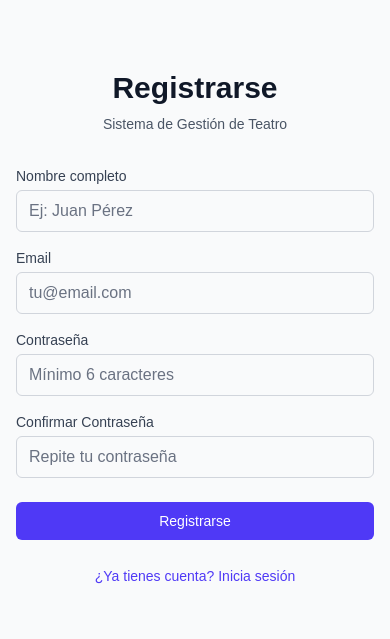
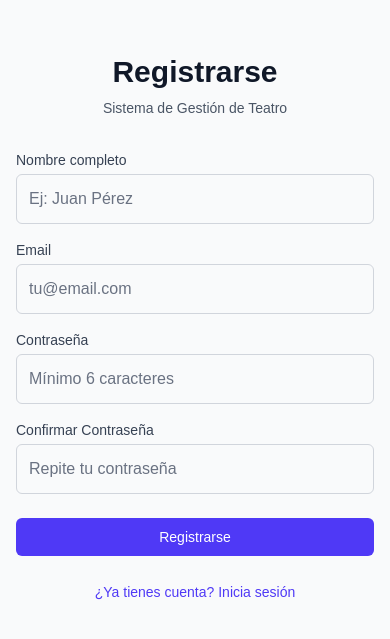
Before and after one commit to ElEcandalo/tickets_app, a Next.js app: page /register in a window 390 px wide. Shown: the part 105-744 px from the top of the page. Built offline with nearby package versions, Linux system fonts and the light colour scheme; no server answers.

Commit message:
UI: Mejoras de padding, ancho y legibilidad en formularios de auth para desktop y mobile

```diff
--- a/src/components/auth/LoginForm.tsx
+++ b/src/components/auth/LoginForm.tsx
@@ -49,7 +49,7 @@
 
   return (
     <div className="min-h-screen flex items-center justify-center bg-gray-50 py-12 px-4 sm:px-6 lg:px-8">
-      <div className="max-w-md w-full space-y-8">
+      <div className="max-w-lg w-full space-y-8">
         <div>
           <h2 className="mt-6 text-center text-3xl font-extrabold text-gray-900">
             Iniciar Sesión
@@ -68,7 +68,7 @@
                 id="email"
                 type="email"
                 autoComplete="email"
-                className="appearance-none rounded-none relative block w-full px-3 py-2 border border-gray-300 placeholder-gray-500 text-gray-900 bg-white rounded-t-md focus:outline-none focus:ring-indigo-500 focus:border-indigo-500 focus:z-10 sm:text-sm"
+                className="appearance-none rounded-none relative block w-full px-3 py-3 border border-gray-300 placeholder-gray-500 text-gray-900 bg-white rounded-t-md focus:outline-none focus:ring-indigo-500 focus:border-indigo-500 focus:z-10 sm:text-base"
                 placeholder="Email"
                 {...register('email', { required: 'El email es obligatorio', pattern: { value: /^[^@\s]+@[^@\s]+\.[^@\s]+$/, message: 'Email inválido' } })}
               />
@@ -82,7 +82,7 @@
                 id="password"
                 type="password"
                 autoComplete="current-password"
-                className="appearance-none rounded-none relative block w-full px-3 py-2 border border-gray-300 placeholder-gray-500 text-gray-900 bg-white rounded-b-md focus:outline-none focus:ring-indigo-500 focus:border-indigo-500 focus:z-10 sm:text-sm"
+                className="appearance-none rounded-none relative block w-full px-3 py-3 border border-gray-300 placeholder-gray-500 text-gray-900 bg-white rounded-b-md focus:outline-none focus:ring-indigo-500 focus:border-indigo-500 focus:z-10 sm:text-base"
                 placeholder="Contraseña"
                 {...register('password', { required: 'La contraseña es obligatoria' })}
               />
--- a/src/components/auth/RecoverPassword.tsx
+++ b/src/components/auth/RecoverPassword.tsx
@@ -31,7 +31,7 @@
 
   return (
     <div className="min-h-screen flex items-center justify-center bg-gray-50 py-12 px-4 sm:px-6 lg:px-8">
-      <div className="max-w-md w-full space-y-8">
+      <div className="max-w-lg w-full space-y-8">
         <div>
           <div className="mx-auto h-12 w-12 flex items-center justify-center rounded-full bg-indigo-100">
             <svg className="h-6 w-6 text-indigo-600" fill="none" viewBox="0 0 24 24" stroke="currentColor">
@@ -70,7 +70,7 @@
                 required: 'El email es obligatorio',
                 pattern: { value: /^[^@\s]+@[^@\s]+\.[^@\s]+$/, message: 'Email inválido' }
               })}
-              className="mt-1 appearance-none relative block w-full px-3 py-2 border border-gray-300 placeholder-gray-500 text-gray-900 rounded-md focus:outline-none focus:ring-indigo-500 focus:border-indigo-500 focus:z-10 sm:text-sm"
+              className="mt-1 appearance-none relative block w-full px-3 py-3 border border-gray-300 placeholder-gray-500 text-gray-900 rounded-md focus:outline-none focus:ring-indigo-500 focus:border-indigo-500 focus:z-10 sm:text-base"
               placeholder="tu@email.com"
             />
             {errors.email && <p className="mt-1 text-sm text-red-600">{errors.email.message}</p>}
--- a/src/components/auth/RegisterForm.tsx
+++ b/src/components/auth/RegisterForm.tsx
@@ -84,7 +84,7 @@
 
   return (
     <div className="min-h-screen flex items-center justify-center bg-gray-50 py-12 px-4 sm:px-6 lg:px-8">
-      <div className="max-w-md w-full space-y-8">
+      <div className="max-w-lg w-full space-y-8">
         <div>
           <h2 className="mt-6 text-center text-3xl font-extrabold text-gray-900">
             Registrarse
@@ -103,7 +103,7 @@
                 id="full_name"
                 type="text"
                 autoComplete="name"
-                className="mt-1 appearance-none relative block w-full px-3 py-2 border border-gray-300 placeholder-gray-500 text-gray-900 rounded-md focus:outline-none focus:ring-indigo-500 focus:border-indigo-500 focus:z-10 sm:text-sm"
+                className="mt-1 appearance-none relative block w-full px-3 py-3 border border-gray-300 placeholder-gray-500 text-gray-900 rounded-md focus:outline-none focus:ring-indigo-500 focus:border-indigo-500 focus:z-10 sm:text-base"
                 placeholder="Ej: Juan Pérez"
                 {...register('full_name', { required: 'El nombre es obligatorio' })}
               />
@@ -117,7 +117,7 @@
                 id="email"
                 type="email"
                 autoComplete="email"
-                className="mt-1 appearance-none relative block w-full px-3 py-2 border border-gray-300 placeholder-gray-500 text-gray-900 rounded-md focus:outline-none focus:ring-indigo-500 focus:border-indigo-500 focus:z-10 sm:text-sm"
+                className="mt-1 appearance-none relative block w-full px-3 py-3 border border-gray-300 placeholder-gray-500 text-gray-900 rounded-md focus:outline-none focus:ring-indigo-500 focus:border-indigo-500 focus:z-10 sm:text-base"
                 placeholder="tu@email.com"
                 {...register('email', {
                   required: 'El email es obligatorio',
@@ -135,7 +135,7 @@
                 id="password"
                 type="password"
                 autoComplete="new-password"
-                className="mt-1 appearance-none relative block w-full px-3 py-2 border border-gray-300 placeholder-gray-500 text-gray-900 rounded-md focus:outline-none focus:ring-indigo-500 focus:border-indigo-500 focus:z-10 sm:text-sm"
+                className="mt-1 appearance-none relative block w-full px-3 py-3 border border-gray-300 placeholder-gray-500 text-gray-900 rounded-md focus:outline-none focus:ring-indigo-500 focus:border-indigo-500 focus:z-10 sm:text-base"
                 placeholder="Mínimo 6 caracteres"
                 minLength={6}
                 {...register('password', { required: 'La contraseña es obligatoria', minLength: { value: 6, message: 'La contraseña debe tener al menos 6 caracteres' } })}
@@ -150,7 +150,7 @@
                 id="confirmPassword"
                 type="password"
                 autoComplete="new-password"
-                className="mt-1 appearance-none relative block w-full px-3 py-2 border border-gray-300 placeholder-gray-500 text-gray-900 rounded-md focus:outline-none focus:ring-indigo-500 focus:border-indigo-500 focus:z-10 sm:text-sm"
+                className="mt-1 appearance-none relative block w-full px-3 py-3 border border-gray-300 placeholder-gray-500 text-gray-900 rounded-md focus:outline-none focus:ring-indigo-500 focus:border-indigo-500 focus:z-10 sm:text-base"
                 placeholder="Repite tu contraseña"
                 minLength={6}
                 {...register('confirmPassword', { required: 'Debes confirmar la contraseña', validate: (value: string) => value === watch('password') || 'Las contraseñas no coinciden' })}
--- a/src/components/auth/ResetPassword.tsx
+++ b/src/components/auth/ResetPassword.tsx
@@ -54,7 +54,7 @@
 
   return (
     <div className="min-h-screen flex items-center justify-center bg-gray-50 py-12 px-4 sm:px-6 lg:px-8">
-      <div className="max-w-md w-full space-y-8">
+      <div className="max-w-lg w-full space-y-8">
         <div>
           <div className="mx-auto h-12 w-12 flex items-center justify-center rounded-full bg-green-100">
             <svg className="h-6 w-6 text-green-600" fill="none" viewBox="0 0 24 24" stroke="currentColor">
@@ -95,7 +95,7 @@
                   required: 'La contraseña es obligatoria',
                   minLength: { value: 6, message: 'Mínimo 6 caracteres' }
                 })}
-                className="mt-1 appearance-none relative block w-full px-3 py-2 border border-gray-300 placeholder-gray-500 text-gray-900 rounded-md focus:outline-none focus:ring-indigo-500 focus:border-indigo-500 focus:z-10 sm:text-sm"
+                className="mt-1 appearance-none relative block w-full px-3 py-3 border border-gray-300 placeholder-gray-500 text-gray-900 rounded-md focus:outline-none focus:ring-indigo-500 focus:border-indigo-500 focus:z-10 sm:text-base"
                 placeholder="Mínimo 6 caracteres"
               />
               {errors.password && <p className="mt-1 text-sm text-red-600">{errors.password.message}</p>}
@@ -114,7 +114,7 @@
                   required: 'Confirma tu contraseña',
                   validate: value => value === watch('password') || 'Las contraseñas no coinciden'
                 })}
-                className="mt-1 appearance-none relative block w-full px-3 py-2 border border-gray-300 placeholder-gray-500 text-gray-900 rounded-md focus:outline-none focus:ring-indigo-500 focus:border-indigo-500 focus:z-10 sm:text-sm"
+                className="mt-1 appearance-none relative block w-full px-3 py-3 border border-gray-300 placeholder-gray-500 text-gray-900 rounded-md focus:outline-none focus:ring-indigo-500 focus:border-indigo-500 focus:z-10 sm:text-base"
                 placeholder="Repite tu contraseña"
               />
               {errors.confirmPassword && <p className="mt-1 text-sm text-red-600">{errors.confirmPassword.message}</p>}
```
